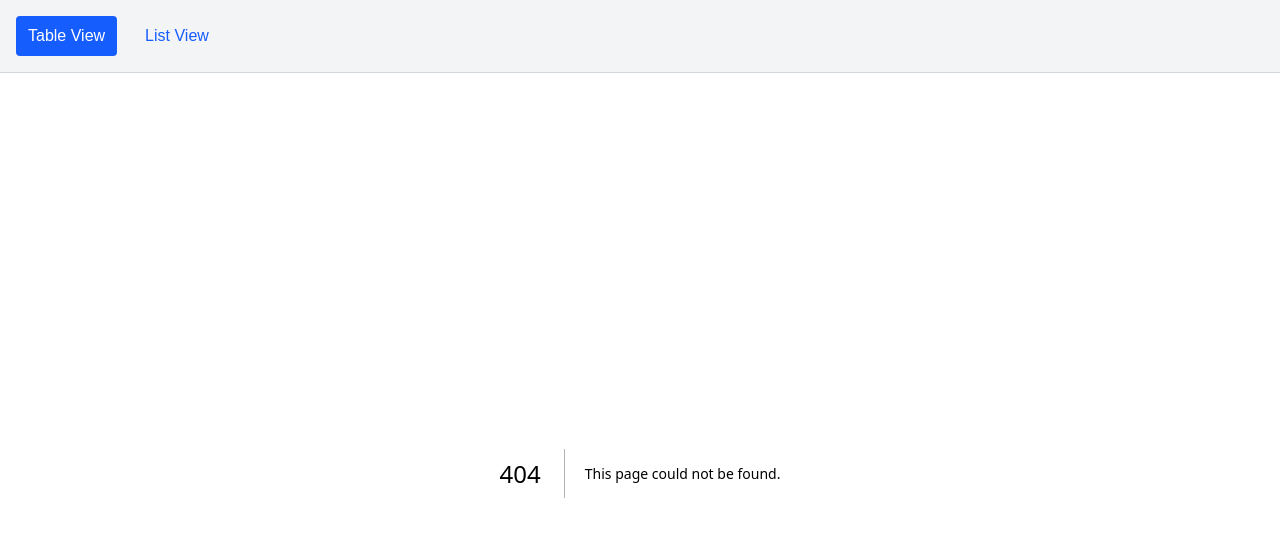
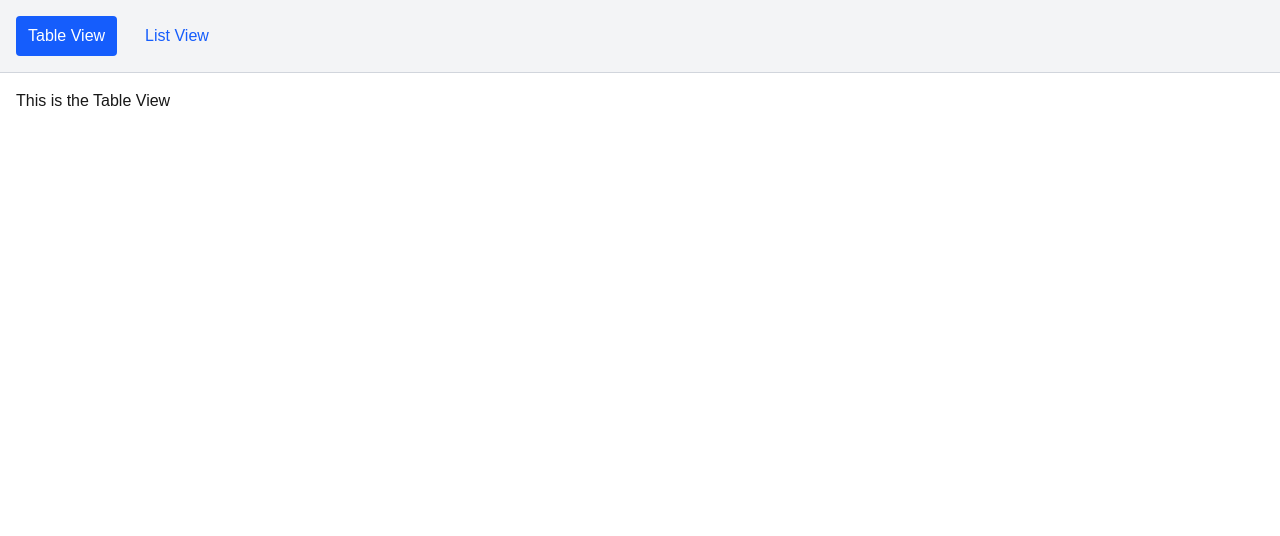
Before and after one commit to PanchenkoNaz/meme-list__React-app, a Next.js app: page /table in a window 1280 px wide. Before the commit this address had no page. Shown: the top 536 px of the page. Built offline with nearby package versions, Linux system fonts and the light colour scheme.

Commit message:
create table and list pages

```diff
--- a/src/app/layout.tsx
+++ b/src/app/layout.tsx
@@ -1,7 +1,7 @@
 import type { Metadata } from "next";
 import { Geist, Geist_Mono } from "next/font/google";
 import "./globals.css";
-import Navbar from "../components/navbar"; // Імпорт Navbar
+import Navbar from "../components/Navbar"; // Імпорт Navbar
 
 const geistSans = Geist({
   variable: "--font-geist-sans",
--- /dev/null
+++ b/src/app/list/page.tsx
@@ -0,0 +1,5 @@
+const ListPage = () => {
+  return <div className="p-4">This is the List View</div>;
+};
+
+export default ListPage;
--- /dev/null
+++ b/src/app/table/page.tsx
@@ -0,0 +1,5 @@
+const TablePage = () => {
+  return <div className="p-4">This is the Table View</div>;
+};
+
+export default TablePage;
```
